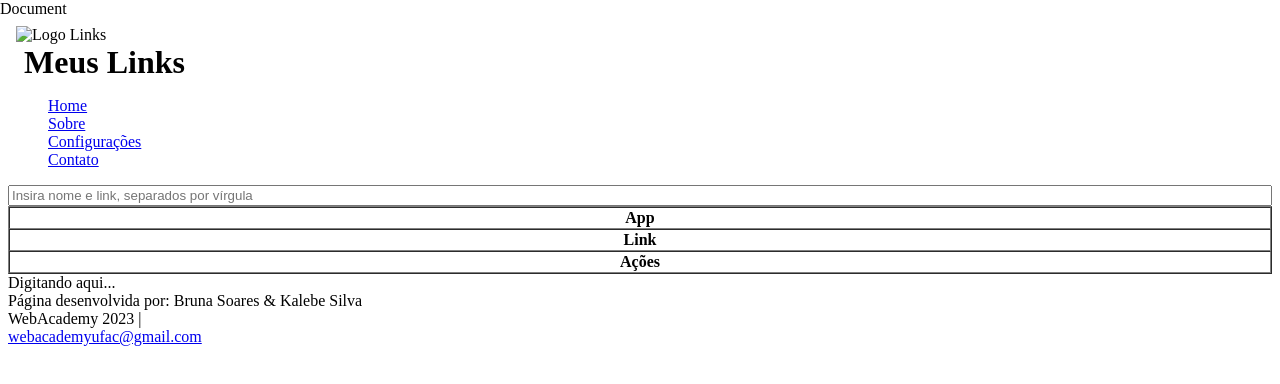
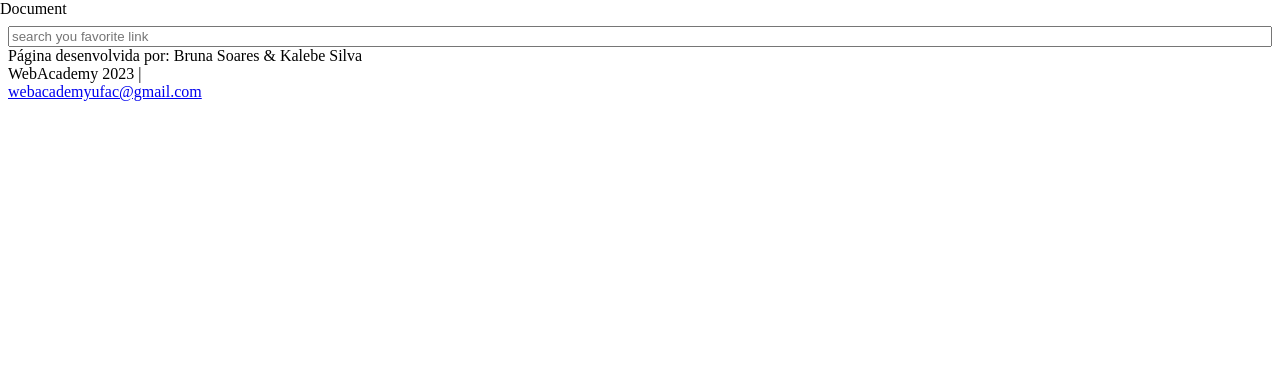
Before and after one commit to kalebesilva/pair-programming-back-end-avancado, a plain HTML site: page Disciplina avançada de front-end/desafio 1/index.html in a window 1280 px wide. Drawn offline with Linux system fonts and the light colour scheme.

Commit message:
corrigindo html

```diff
--- a/Disciplina avançada de front-end/desafio 1/index.html
+++ b/Disciplina avançada de front-end/desafio 1/index.html
@@ -8,48 +8,19 @@
     <title>Document</title>
 </head>
 <body>
-    <header>
-        <div class="logo">
-            <img src="" alt="Logo Links">
-            <span class="titulo">Meus Links</span>
-        </div>
-    </header>
-
     <nav>
-        <div class="menu">
-            <ul>
-                <li><a href="javascript:void(0)">Home</a></li>
-                <li><a href="javascript:void(0)">Sobre</a></li>
-                <li><a href="javascript:void(0)">Configurações</a></li>
-                <li><a href="javascript:void(0)">Contato</a></li>
-            </ul>
-        </div>
-        <div class="busca">
-            <form>
-                <input
-                    type="text"
-                    id="input"
-                    class="input"
-                    placeholder="Insira nome e link, separados por vírgula"
-                />
-            </form>
-        </div>
-        <div class="table">
-            <table border="1">
-                <thead>
-                    <tr>
-                        <th>App</th>
-                        <th>Link</th>
-                        <th>Ações</th>
-                    </tr>
-                </thead>
-            </table>
-        </div>
-        <div class="texto">
-            Digitando aqui...
-        </div>
+        <div class="logo"></div>
+        <div class="menu"></div>
     </nav>
-
+    <div class="search-bar">
+        <input type="search" placeholder="search you favorite link">
+    </div>
+    <div class="favorite-links-showcase"></div>
+    <div class="about">
+        <div class="about"></div>
+        <div class="tutorial video"></div>
+        <div class="tutorial image"></div>
+    </div>
     <footer>
         <span>Página desenvolvida por: Bruna Soares & Kalebe Silva</span>
         <span>WebAcademy 2023 | <a href="mailto:webacademyufac@gmail.com">webacademyufac@gmail.com</a></span>
```
